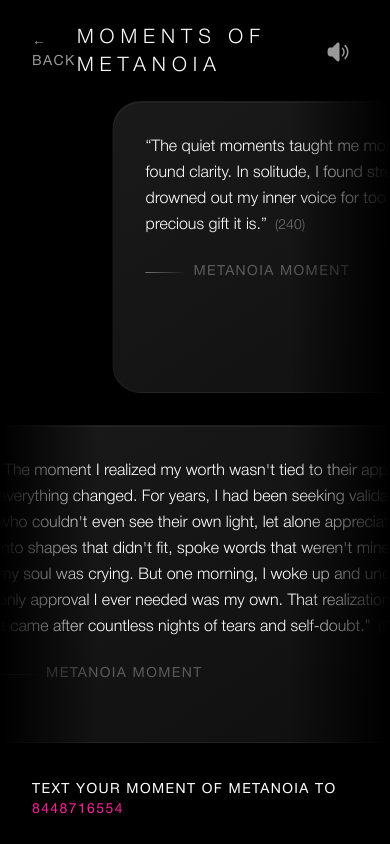
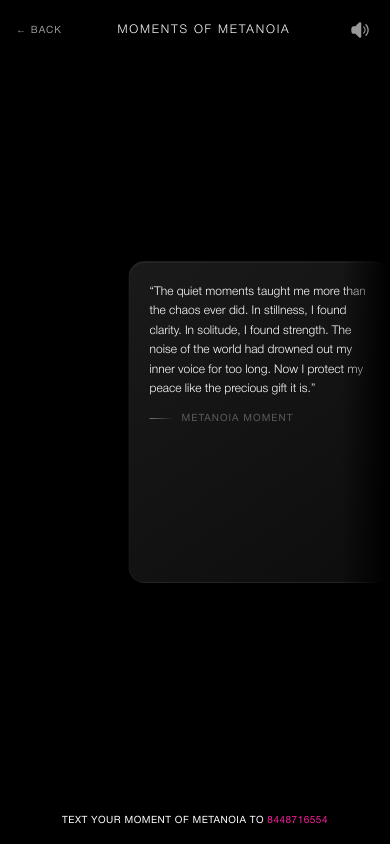
Before and after one commit to Al3xand3r11/metanoia, a Next.js app: page /messages in a window 390 px wide. Built offline with nearby package versions, Linux system fonts and the light colour scheme.

Commit message:
mobile fixes

```diff
--- a/app/messages/page.tsx
+++ b/app/messages/page.tsx
@@ -1,6 +1,6 @@
 "use client";
 
-import { useEffect, useRef } from "react";
+import { useEffect, useRef, useState } from "react";
 import { gsap } from "gsap";
 import Link from "next/link";
 import { getApprovedMessages } from "@/lib/mockData";
@@ -12,8 +12,20 @@ export default function Messages() {
   const scrollContainerRef = useRef<HTMLDivElement>(null);
   const { isMuted, toggleMute } = useAudio();
   const approvedMessages = getApprovedMessages();
+  const [isMobile, setIsMobile] = useState(false);
 
-  // Split messages into 2 rows
+  // Detect mobile screen size
+  useEffect(() => {
+    const checkMobile = () => {
+      setIsMobile(window.innerWidth < 768);
+    };
+
+    checkMobile();
+    window.addEventListener("resize", checkMobile);
+    return () => window.removeEventListener("resize", checkMobile);
+  }, []);
+
+  // Split messages into 2 rows (only used on desktop)
   const row1 = approvedMessages.filter((_, i) => i % 2 === 0);
   const row2 = approvedMessages.filter((_, i) => i % 2 === 1);
 
@@ -27,7 +39,7 @@ export default function Messages() {
 
         // Alternate scroll directions and speeds for visual interest
         const direction = index % 2 === 0 ? -1 : 1;
-        const duration = 200 + index * 40; // Slightly different speeds
+        const duration = isMobile ? 120 : 200 + index * 40; // Faster on mobile
 
         gsap.to(rowElement, {
           x: direction * -contentWidth,
@@ -37,14 +49,14 @@ export default function Messages() {
         });
       });
     }
-  }, []);
+  }, [isMobile]);
 
   const MessageCard = ({ content }: { content: string }) => (
     <div
-      className="shrink-0 w-[600px] md:w-[750px] lg:w-[900px] p-8 md:p-12 mx-6"
+      className="shrink-0 w-[260px] md:w-[750px] lg:w-[900px] p-5 md:p-12 mx-3 md:mx-6"
       style={{
         background: "linear-gradient(145deg, #1a1a1a 0%, #0d0d0d 100%)",
-        borderRadius: "28px",
+        borderRadius: isMobile ? "16px" : "28px",
         boxShadow: `
           0 4px 6px rgba(0, 0, 0, 0.4),
           0 10px 20px rgba(0, 0, 0, 0.3),
@@ -55,16 +67,15 @@ export default function Messages() {
       }}
     >
       <blockquote
-        className="text-white text-base md:text-lg lg:text-xl font-light leading-relaxed whitespace-normal"
+        className="text-white text-xs md:text-lg lg:text-xl font-light leading-relaxed whitespace-normal"
         style={{ fontFamily: "var(--font-helvetica-neue)" }}
       >
         &ldquo;{content}&rdquo;
-        <span className="text-white/40 text-sm ml-2">({content.length})</span>
       </blockquote>
-      <div className="mt-6 flex items-center gap-2">
-        <div className="w-10 h-px bg-linear-to-r from-white/40 to-transparent" />
+      <div className="mt-3 md:mt-6 flex items-center gap-2">
+        <div className="w-6 md:w-10 h-px bg-linear-to-r from-white/40 to-transparent" />
         <span
-          className="text-white/30 text-sm uppercase tracking-widest"
+          className="text-white/30 text-[10px] md:text-sm uppercase tracking-widest"
           style={{ fontFamily: "var(--font-helvetica-neue)" }}
         >
           Metanoia Moment
@@ -79,29 +90,29 @@ export default function Messages() {
       <RippleEffect />
 
       {/* Header */}
-      <div className="fixed top-0 left-0 right-0 z-50 flex items-center justify-between px-8 py-6 bg-gradient-to-b from-black via-black/80 to-transparent">
+      <div className="fixed top-0 left-0 right-0 z-50 flex items-center justify-between px-4 md:px-8 py-4 md:py-6 bg-gradient-to-b from-black via-black/80 to-transparent">
         <Link
           href="/"
-          className="text-white/60 hover:text-white transition-colors text-sm uppercase tracking-widest"
+          className="text-white/60 hover:text-white transition-colors text-[10px] md:text-sm uppercase tracking-widest"
           style={{ fontFamily: "var(--font-helvetica-neue)" }}
         >
           ← Back
         </Link>
         <h1
-          className="text-white text-xl uppercase tracking-[0.3em] font-light"
+          className="text-white text-xs md:text-xl uppercase tracking-[0.15em] md:tracking-[0.3em] font-light"
           style={{ fontFamily: "var(--font-helvetica-neue)" }}
         >
           Moments of Metanoia
         </h1>
         <button
           onClick={toggleMute}
-          className="text-white/60 hover:text-white transition-colors p-2"
+          className="text-white/60 hover:text-white transition-colors p-1 md:p-2"
           aria-label={isMuted ? "Unmute" : "Mute"}
         >
           {isMuted ? (
-            <HiSpeakerXMark className="w-6 h-6" />
+            <HiSpeakerXMark className="w-5 h-5 md:w-6 md:h-6" />
           ) : (
-            <HiSpeakerWave className="w-6 h-6" />
+            <HiSpeakerWave className="w-5 h-5 md:w-6 md:h-6" />
           )}
         </button>
       </div>
@@ -109,8 +120,21 @@ export default function Messages() {
       {/* Scrolling Messages Grid */}
       <div
         ref={scrollContainerRef}
-        className="relative z-10 flex flex-col justify-center min-h-screen gap-8 py-24"
+        className="relative z-10 flex flex-col justify-center min-h-screen gap-4 md:gap-8 py-20 md:py-24"
       >
+        {isMobile ? (
+          /* Mobile: Single Row */
+          <div className="scroll-row flex whitespace-nowrap items-stretch">
+            {[...approvedMessages, ...approvedMessages].map((message, index) => (
+              <MessageCard
+                key={`mobile-${message.id}-${index}`}
+                content={message.content}
+              />
+            ))}
+          </div>
+        ) : (
+          /* Desktop: Two Rows */
+          <>
             {/* Row 1 */}
             <div className="scroll-row flex whitespace-nowrap items-stretch">
               {[...row1, ...row1].map((message, index) => (
@@ -130,16 +154,18 @@ export default function Messages() {
                 />
               ))}
             </div>
+          </>
+        )}
       </div>
 
       {/* Gradient overlays for fade effect */}
-      <div className="fixed top-0 bottom-0 left-0 w-24 bg-gradient-to-r from-black to-transparent pointer-events-none z-40" />
-      <div className="fixed top-0 bottom-0 right-0 w-24 bg-gradient-to-l from-black to-transparent pointer-events-none z-40" />
+      <div className="fixed top-0 bottom-0 left-0 w-12 md:w-24 bg-gradient-to-r from-black to-transparent pointer-events-none z-40" />
+      <div className="fixed top-0 bottom-0 right-0 w-12 md:w-24 bg-gradient-to-l from-black to-transparent pointer-events-none z-40" />
 
       {/* Bottom CTA */}
-      <div className="fixed bottom-0 left-0 right-0 z-50 flex items-center justify-center px-8 py-6 bg-gradient-to-t from-black via-black/80 to-transparent">
+      <div className="fixed bottom-0 left-0 right-0 z-50 flex items-center justify-center px-4 md:px-8 py-4 md:py-6 bg-gradient-to-t from-black via-black/80 to-transparent">
         <p
-          className="text-white text-sm md:text-base uppercase tracking-widest"
+          className="text-white text-[10px] md:text-base uppercase tracking-wider md:tracking-widest text-center"
           style={{ fontFamily: "var(--font-helvetica-neue)" }}
         >
           text your moment of metanoia to{" "}
```
Lines whose indentation alone changed are shown as unchanged.
